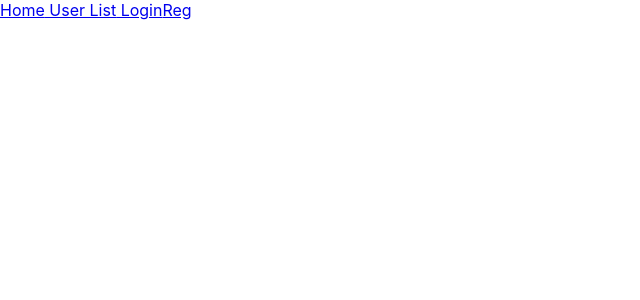
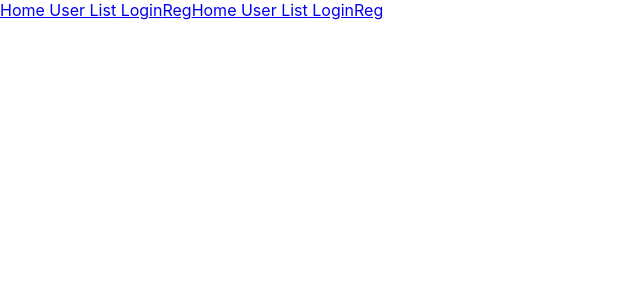
Before and after one commit to sahriartoufiq/react-book-store, a React (Create React App) app: page / in a window 1280 px wide. Shown: the top 300 px of the page, without its empty margins (0-640 px from the left). Built offline with nearby package versions, Linux system fonts and the light colour scheme.

Commit message:
new commit

```diff
--- a/src/App.jsx
+++ b/src/App.jsx
@@ -15,6 +15,10 @@ class App extends Component {
           <Link to="/users"> User List</Link>
           <Link to="/login"> Login</Link>
           <Link to="/reg">Reg</Link>
+          <Link to="/">Home</Link>
+          <Link to="/users"> User List</Link>
+          <Link to="/login"> Login</Link>
+          <Link to="/reg">Reg</Link>
         </nav>
         <Route path="/users" component={UserList} />
         <Route path="/login" component={Login}/>
```
